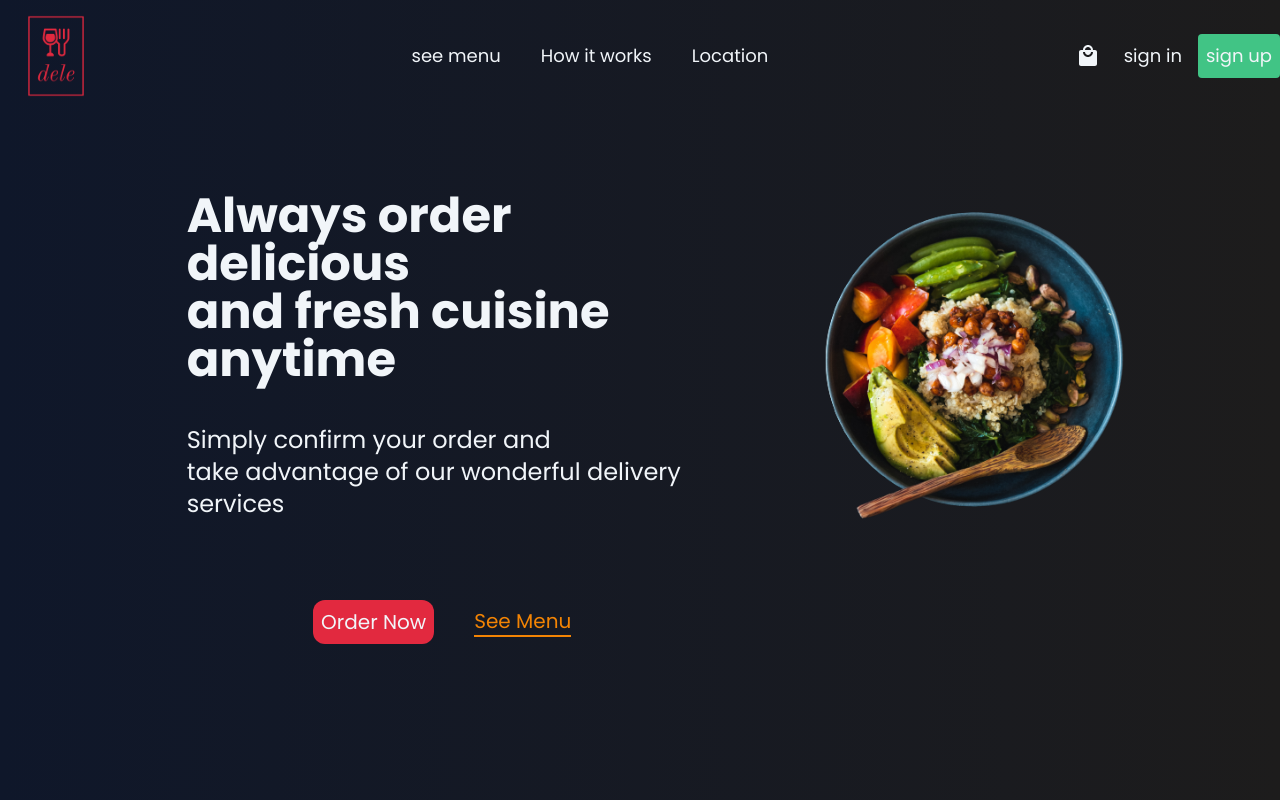
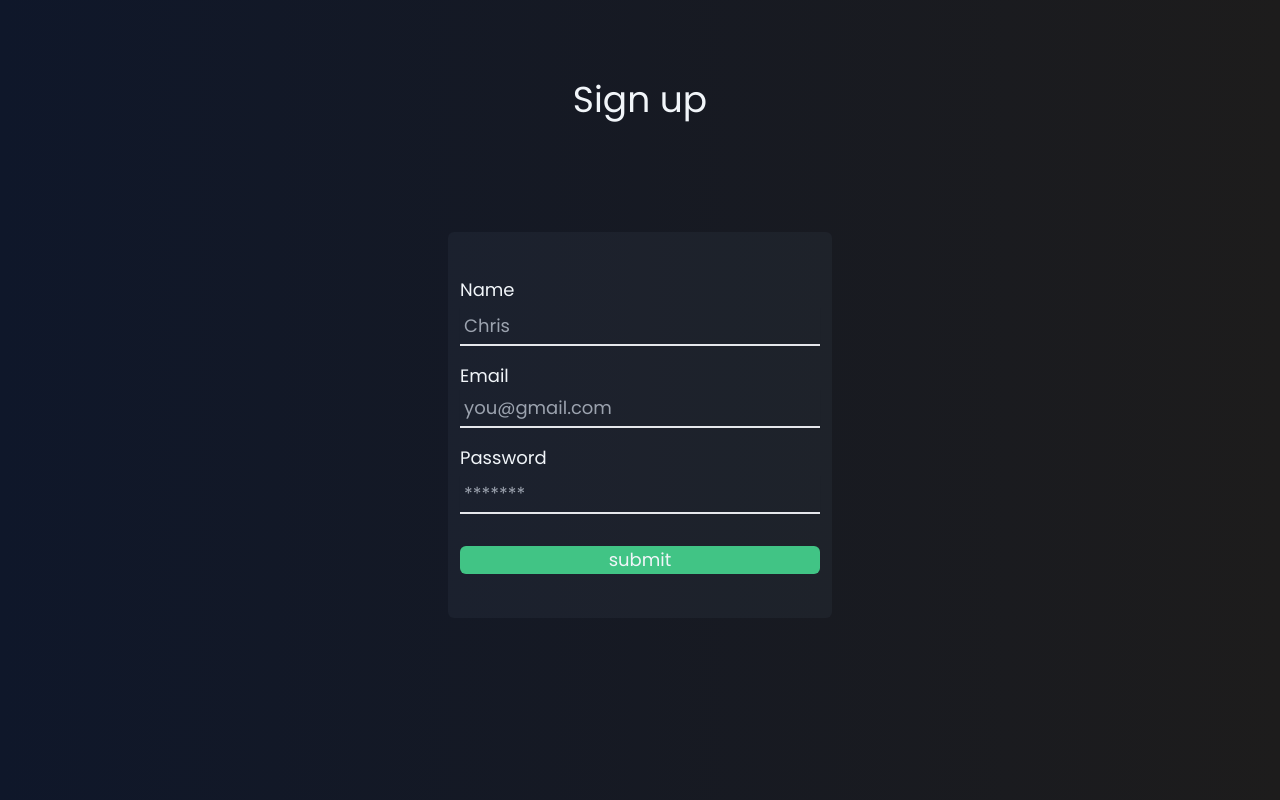
Before and after one commit to Shoetan/panda-eats, a React (Vite) app in the folder client/: page / in a window 1280 px wide. Built offline with nearby package versions, Linux system fonts and the light colour scheme.

Commit message:
Finshed signup page

```diff
--- a/client/src/App.jsx
+++ b/client/src/App.jsx
@@ -1,13 +1,31 @@
+import { useState } from "react";
 import Hero from "./components/Hero";
 import Navbar from "./components/Navbar";
+import Register from "./components/Register";
+
 
 
 const App = () => {
+
+   const [isSignedIn, SetIsSignedIn] = useState(false)
   return (
-    <div>
-       <Navbar/>
-       <Hero/>
-    </div>
+
+    <>
+
+         {
+          !isSignedIn ? (
+            <Register/>
+          ) :
+
+           (
+               <div>
+
+                  <Navbar/>
+                  <Hero/>
+               </div>
+              )
+            }
+    </>
    );
 }
 
--- a/client/src/components/Hero.jsx
+++ b/client/src/components/Hero.jsx
@@ -12,8 +12,8 @@ const Hero = () => {
         {/* Below div will be for the words and cta buttons */}
         <div className=''>
             <div className='p-10 m-5    sm:m-10'>
-                <h2 className='text-slate-100 font-poppins text-3xl font-bold mb-10 leading-normal sm:text-5xl'>
-                    Always order delicious <br/>and fresh cuisine <br/>anytime
+                <h2 className='text-slate-100 font-poppins text-3xl font-bold mb-10 leading-normal sm:text-5xl m-4'>
+                    Always order delicious <br/>and fresh meals <br/>anytime
                 </h2>
                 <p className='text-slate-100 font-poppins text-lg sm:text-2xl'>
                     Simply confirm your order and<br/> take advantage of our wonderful delivery services
--- /dev/null
+++ b/client/src/components/Register.jsx
@@ -0,0 +1,22 @@
+const Register = () => {
+    return (
+        <div>
+        <h1 className="text-center text-slate-100 font-poppins text-4xl mt-20 font-medium">
+        Sign up
+        </h1>
+            <div className="w-10/12 flex flex-col bg-gray-700 bg-opacity-20 rounded-md p-3 mt-28 sm:w-96 mx-auto">
+            <form action="" method="post"className=" mt-8 mb-8 font-poppins text-slate-100 text-lg flex flex-col" >
+                <label htmlFor="">Name</label>
+                <input type="text" name="" id="" className=" p-1 shadow-sm mt-1 mb-4 outline-none bg-transparent border-b-2" placeholder="Chris"/>
+                <label htmlFor="">Email</label>
+                <input type="Email" name="" id="" className="p-1 shadow-sm outline-none mb-4 bg-transparent border-b-2" placeholder="you@gmail.com"/>
+                <label htmlFor="">Password</label>
+                <input type="password" name="" id="" className="p-1 shadow-sm mt-1 outline-none bg-transparent border-b-2" placeholder="*******"/>
+                <input type="submit" value="submit"  className="bg-green rounded-md mt-8 cursor-pointer hover:opacity-70"/>
+            </form>
+            </div>
+        </div>
+     );
+}
+
+export default Register;
```
